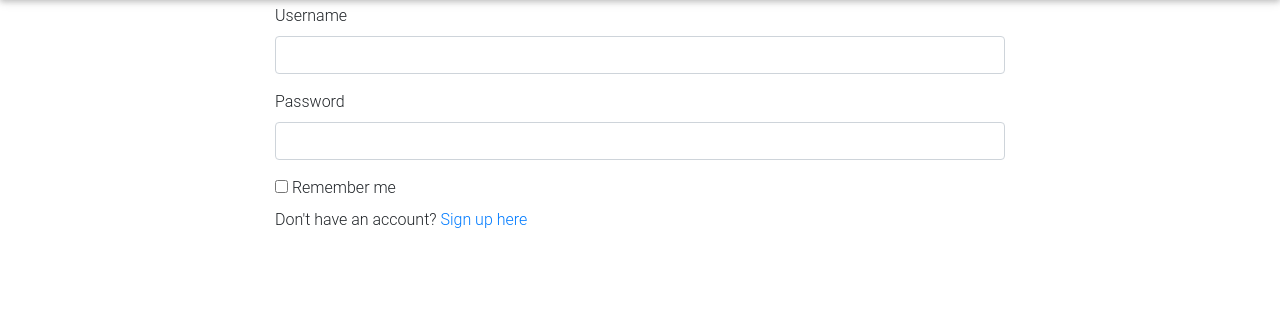
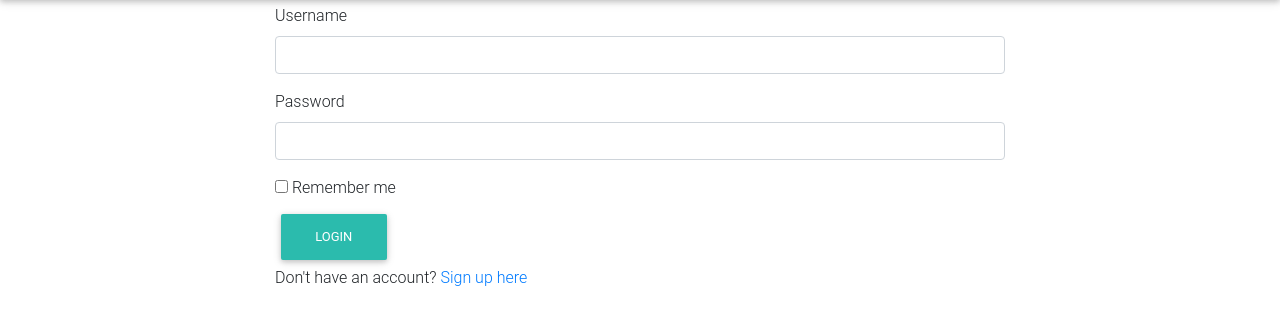
Before and after one commit to wamakimaN/blogpost, a Flask app: page /authenticate/login in a window 1280 px wide. Shown: the part 56-381 px from the top of the page. Run offline with Flask 2, Linux system fonts and the light colour scheme; some libraries are stand-ins or nearby versions.

Commit message:
add login functionality

```diff
--- a/app/__init__.py
+++ b/app/__init__.py
@@ -2,6 +2,11 @@ from flask import Flask
 from config import config_options
 from flask_bootstrap import Bootstrap
 from flask_sqlalchemy import SQLAlchemy
+from flask_login import LoginManager
+
+login_manager = LoginManager()
+login_manager.session_protection = 'strong'
+login_manager.login_view = 'auth.login'
 
 bootstrap = Bootstrap()
 db = SQLAlchemy()
@@ -16,6 +21,7 @@ def create_app(config_name):
     # Initializing flask extensions
     bootstrap.init_app(app)
     db.init_app(app)
+    login_manager.init_app(app)
 
     # Will add the views and forms
 
--- a/app/auth/form.py
+++ b/app/auth/form.py
@@ -2,11 +2,13 @@ from flask_wtf import FlaskForm
 from wtforms import StringField,PasswordField,SubmitField,BooleanField
 from wtforms.validators import Required,Email,EqualTo
 from ..models import User
+from wtforms import ValidationError
 
 class LoginForm(FlaskForm):
-    username = StringField('Username',validators=[Required(),Email()])
+    username = StringField('Username',validators=[Required()])
     password = PasswordField('Password',validators =[Required()])
     remember = BooleanField('Remember me')
+    submit = SubmitField('Login')
 
 class RegistrationForm(FlaskForm):
     email = StringField('Your Email Address',validators=[Required(),Email()])
@@ -14,3 +16,11 @@ class RegistrationForm(FlaskForm):
     password = PasswordField('Password',validators = [Required(), EqualTo('password_confirm',message = 'Passwords must match')])
     password_confirm = PasswordField('Confirm Passwords',validators = [Required()])
     submit = SubmitField('Sign Up')
+
+def validate_email(self,data_field):
+    if User.query.filter_by(email =data_field.data).first():
+        raise ValidationError('There is an account with that email')
+
+def validate_username(self,data_field):
+    if User.query.filter_by(username = data_field.data).first():
+       raise ValidationError('That username is taken')
--- a/app/auth/views.py
+++ b/app/auth/views.py
@@ -1,6 +1,7 @@
-from flask import render_template,redirect,url_for
+from flask import render_template,redirect,url_for,flash,request
 from flask_wtf import FlaskForm
 from ..models import User
+from flask_login import login_user
 from .form import LoginForm,RegistrationForm
 from . import auth
 from .. import db
@@ -9,8 +10,15 @@ from .. import db
 def login():
 
     form = LoginForm()
+    if form.validate_on_submit():
+        user = User.query.filter_by(username = form.username.data).first()
+        if user is not None and user.verify_password(form.password.data):
+            login_user(user,form.remember.data)
+            return redirect(request.args.get('next') or url_for('main.index'))
 
-    return render_template('auth/login.html', form = form)
+        flash('Invalid username or Password')
+
+    return render_template('auth/login.html', login_form = form)
 
 @auth.route('/signup',methods = ["GET","POST"])
 def signup():
--- a/app/main/views.py
+++ b/app/main/views.py
@@ -2,6 +2,7 @@ from flask import Flask, render_template
 from flask_bootstrap import Bootstrap
 from flask_wtf import FlaskForm
 from . import main
+from flask_login import login_required
 
 @main.route('/')
 def index():
--- a/app/templates/auth/login.html
+++ b/app/templates/auth/login.html
@@ -19,7 +19,7 @@ Login
         </div>
       {% endfor %}
       <!-- Login form -->
-      {{wtf.quick_form(form)}}
+      {{wtf.quick_form(login_form)}}
       <p> Don't have an account? <a href="{{url_for('auth.signup')}}">Sign up here</a></p>
      </div>
      <div clas="col-md-2"> </div>
```
Also changed, not shown: app/models.py (+20 -3 lines).
